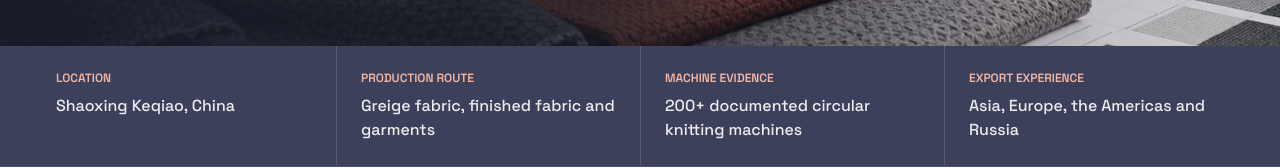
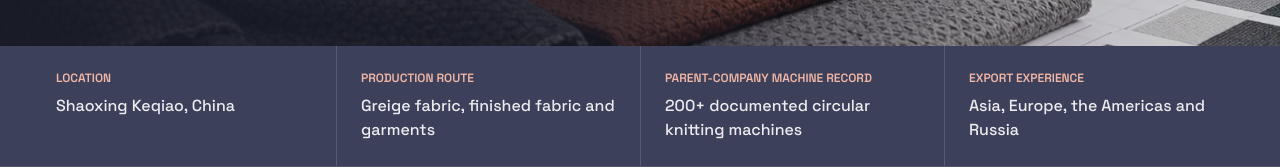
Before and after one commit to HCGLHF/Orange-site, a Next.js app: page / in a window 1280 px wide. Shown: the part 698-866 px from the top of the page. Built offline with nearby package versions, Linux system fonts and the light colour scheme.

Commit message:
fix: label parent company machine proof

```diff
--- a/content/landing-pages.ts
+++ b/content/landing-pages.ts
@@ -79,7 +79,7 @@ export const landingPages: Record<LandingPageKey, LandingPageRecord> = {
     proofPoints: [
       { label: "Location", value: "Shaoxing Keqiao, China", enabled: true },
       { label: "Production route", value: "Greige fabric, finished fabric and garments", enabled: true },
-      { label: "Machine evidence", value: `${manufacturingScale[0].value} documented circular knitting machines`, enabled: true },
+      { label: "Parent-company machine record", value: `${manufacturingScale[0].value} documented circular knitting machines`, enabled: true },
       { label: "Export experience", value: "Asia, Europe, the Americas and Russia", enabled: true },
     ],
     advantages: [
@@ -189,7 +189,7 @@ export const landingPages: Record<LandingPageKey, LandingPageRecord> = {
     proofPoints: [
       { label: "Product range", value: "11 documented finished-fabric series", enabled: true },
       { label: "Catalogue evidence", value: "104 supplied finished-fabric records", enabled: true },
-      { label: "Machine evidence", value: "Double-knit and rib configurations", enabled: true },
+      { label: "Parent-company machine record", value: "Double-knit and rib configurations", enabled: true },
       { label: "Decision", value: "Article confirmed by sample and specification", enabled: true },
     ],
     advantages: [
```
Also changed, not shown: 1 other file (tests, documents, lock files or other folders).
